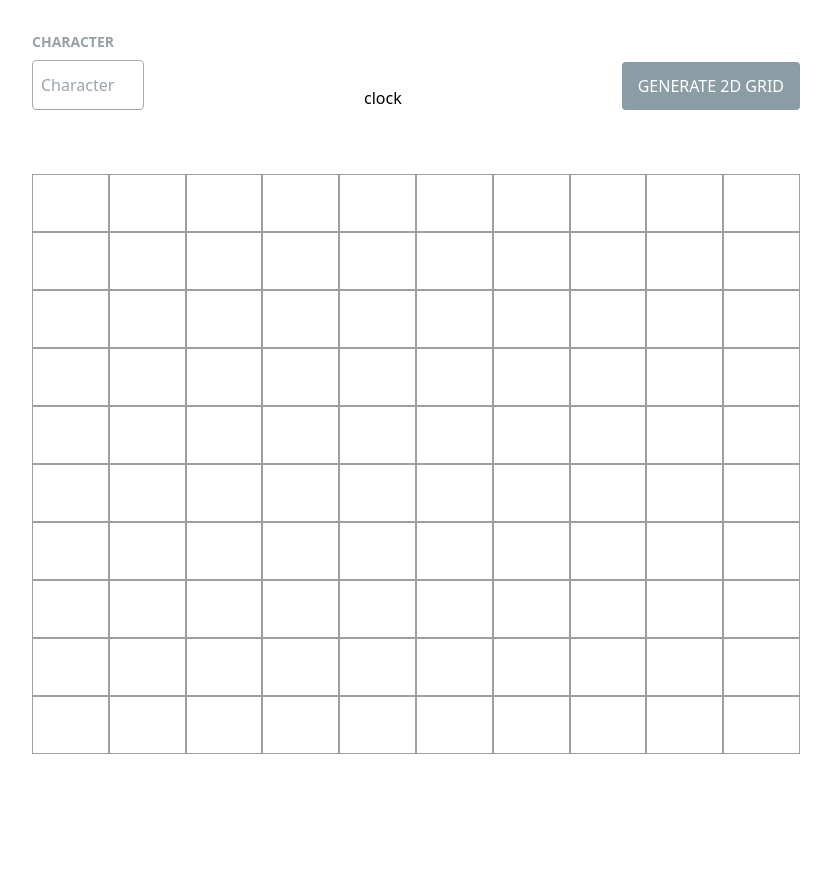
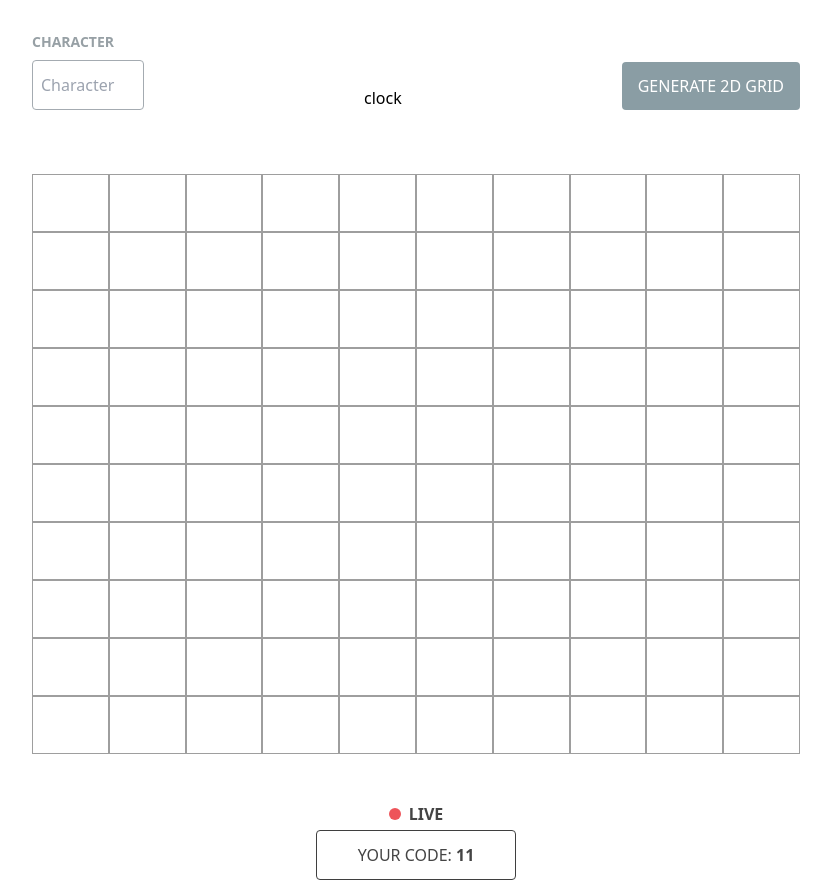
Before and after one commit to victoralvess/altar-grid, a Vue app in the folder client/: page / in a window 1280 px wide. Shown: the whole page, without its empty margins (224-1055 px from the left). Before the commit the page ends 800 px from the top, so only its background shows below. Built offline with nearby package versions, Linux system fonts and the light colour scheme.

Commit message:
feat: add grid code component

```diff
--- a/client/src/App.vue
+++ b/client/src/App.vue
@@ -1,5 +1,6 @@
 <script setup lang="ts">
 import Grid from './components/Grid.vue'
+import GridCode from './components/GridCode.vue'
 </script>
 
 <template>
@@ -20,6 +21,9 @@ import Grid from './components/Grid.vue'
     <div class="mt-16">
       <Grid />
     </div>
+    <div class="mt-12">
+      <GridCode :live="true" code="11" />
+    </div>
   </main>
 </template>
 
--- /dev/null
+++ b/client/src/components/GridCode.vue
@@ -0,0 +1,16 @@
+<template>
+    <div class="uppercase text-[#444] text-center">
+        <div
+            class="rounded-full w-3 h-3 inline-block mr-2"
+            :class="live ? 'bg-[#ee545a]' : 'bg-[#8a9da4]'">
+        </div>
+        <span class="font-bold">{{ live ? 'live' : 'off' }}</span>
+        <div class="border border-[#3f3f3f] rounded py-3 text-center w-[200px] mx-auto mt-1">
+            <span class="uppercase">Your code:</span>&nbsp;<span class="font-bold">{{  code || '??' }}</span>
+        </div>
+    </div>
+</template>
+
+<script setup lang="ts">
+defineProps<{ live?: boolean, code?: string }>();
+</script>
```
